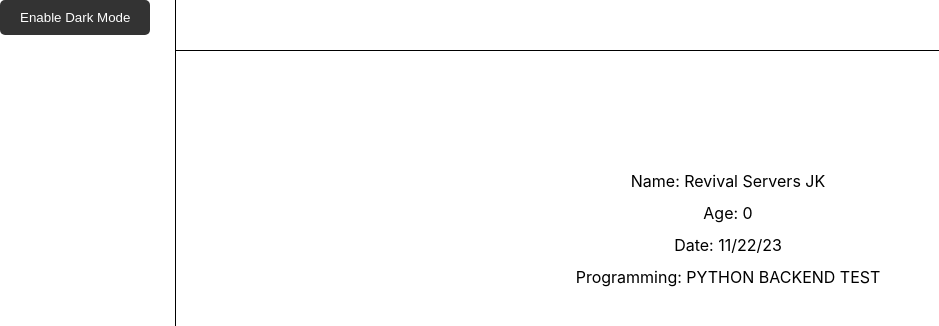
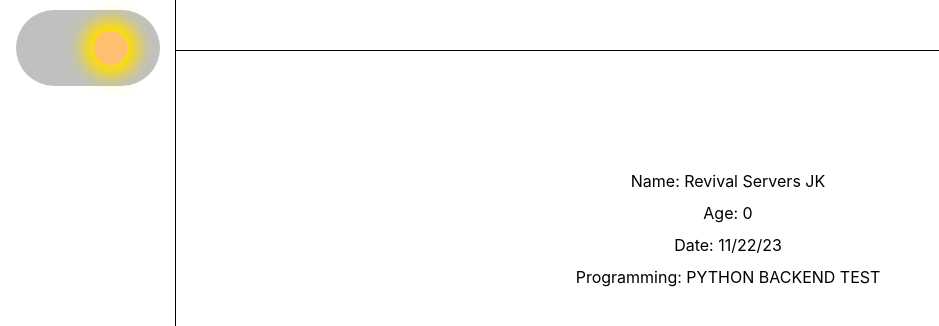
Before and after one commit to jgon95/Network-Monitor, a React (Create React App) app in the folder frontend/: page / in a window 1280 px wide. Shown: the top 326 px of the page, without its empty margins (0-939 px from the left). Built offline with nearby package versions, Linux system fonts and the light colour scheme; no server answers.

Commit message:
Add sun/moon button slider for dark mode toggle.

```diff
--- a/frontend/src/App.css
+++ b/frontend/src/App.css
@@ -43,6 +43,9 @@ table {
 	border-collapse: collapse;
 	border-spacing: 0;
 }
+/* ------------------------------------^eric meyer reset^---------------------------------------- */
+
+/* -------------------------------------Css Styling below----------------------------------------- */
 
 /* Main app container styling */
 .app {
@@ -62,5 +65,3 @@ table {
   width: 200px;
   height: 100%;
 }
-
-/* This is the darkmode css. When you click the button it sets the styling to these options below*/
--- a/frontend/src/components/DarkModeToggle.js
+++ b/frontend/src/components/DarkModeToggle.js
@@ -1,4 +1,4 @@
-import React, { useState, useEffect} from "react";
+import React, { useState, useEffect } from "react";
 import './darkMode.css';
 
 function DarkModeToggle() {
@@ -8,11 +8,7 @@ function DarkModeToggle() {
   });
 
   useEffect(() => {
-    if (darkMode) {
-      document.body.classList.add("dark-mode");
-    } else {
-      document.body.classList.remove("dark-mode");
-    }
+    document.body.classList.toggle("dark-mode", darkMode);
   }, [darkMode]);
 
   const toggleDarkMode = () => {
@@ -22,11 +18,8 @@ function DarkModeToggle() {
   };
 
   return (
-    <div className="dark-mode-button-container">
-      <button className="dark-mode-button"onClick={toggleDarkMode}>
-        {darkMode ? "Disable Dark Mode" : "Enable Dark Mode"}
-
-      </button>
+    <div className={`tdnn ${darkMode ? '' : 'day'}`} onClick={toggleDarkMode}>
+      <div className={`moon ${darkMode ? '' : 'sun'}`}></div>
     </div>
   );
 }
--- a/frontend/src/components/darkMode.css
+++ b/frontend/src/components/darkMode.css
@@ -1,20 +1,84 @@
 
-/*Darkmode Button:*/
-.dark-mode-button {
+/* ORIGINAL BUTTON  */
+/* .dark-mode-button {
   background-color: #333;
   color: #fff;
   padding: 10px 20px;
   border-radius: 5px;
   border: none;
   cursor: pointer;
-}
-/*Darkmode Settings:*/
+} */
+
 body.dark-mode {
-    background-color: #333; /* Dark mode background color */
-    color: #fff; /* Dark mode text color */
+  background-color: #333;
+  color: #fff;
 }
 
-/* Changes the border color when in dark mode*/
+
 body.dark-mode .sidebar-class {
-    border-right: 1px solid #fff; /* Solid white border in dark mode */
+  border-right: 1px solid #fff;
 }
+
+/* Dark mode button styling moon/sun */
+:root {
+  --toggleHeight: 16em;
+  --toggleWidth: 30em;
+  --toggleBtnRadius: 10em;
+  --bgColor--night: #423966;
+  --toggleBtn-bgColor--night: var(--bgColor--night);
+  --mooncolor: #D9FBFF;
+  --bgColor--day: #c0c0c0;
+  --toggleBtn-bgColor--day: var(--bgColor--day);
+}
+
+.tdnn {
+  margin: 0 auto;
+  font-size: 30%;
+  margin-top: 2em;
+  position: relative;
+  height: var(--toggleHeight);
+  width: var(--toggleWidth);
+  border-radius: var(--toggleHeight);
+  transition: all 500ms ease-in-out;
+  background: var(--bgColor--night);
+  cursor: pointer;
+}
+
+.moon {
+  position: absolute;
+  border-radius: 50%;
+  transition: all 400ms ease-in-out;
+  top: calc(var(--toggleHeight) / 2 - var(--toggleBtnRadius) / 2);
+  left: calc(var(--toggleWidth) / 8);
+  transform: rotate(-75deg);
+  width: var(--toggleBtnRadius);
+  height: var(--toggleBtnRadius);
+  background: var(--bgColor--night);
+  box-shadow:
+    3em 2.5em 0 0em var(--mooncolor) inset,
+    rgba(255, 255, 255, 0.1) 0em -7em 0 -4.5em,
+    rgba(255, 255, 255, 0.1) 3em 7em 0 -4.5em,
+    rgba(255, 255, 255, 0.1) 2em 13em 0 -4em,
+    rgba(255, 255, 255, 0.1) 6em 2em 0 -4.1em,
+    rgba(255, 255, 255, 0.1) 8em 8em 0 -4.5em,
+    rgba(255, 255, 255, 0.1) 6em 13em 0 -4.5em,
+    rgba(255, 255, 255, 0.1) -4em 7em 0 -4.5em,
+    rgba(255, 255, 255, 0.1) -1em 10em 0 -4.5em;
+}
+
+.moon.sun {
+  top: 4.5em;
+ left: calc(var(--toggleWidth) - var(--toggleBtnRadius) - (var(--toggleWidth) / 8));
+  transform: rotate(0deg);
+  width: 7em;
+  height: 7em;
+  background: #FFBF71; /* Sun color */
+  box-shadow:
+  0 0 0 1em #FFBF71 inset,
+  0 0 15px 5px #FFDD00,
+  0 0 20px 10px #FFDD00;
+}
+
+.tdnn.day {
+  background: var(--bgColor--day);
+}
```
Lines whose indentation alone changed are shown as unchanged.
